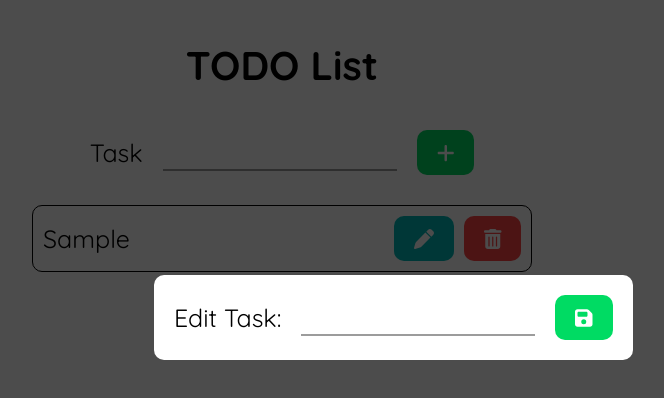
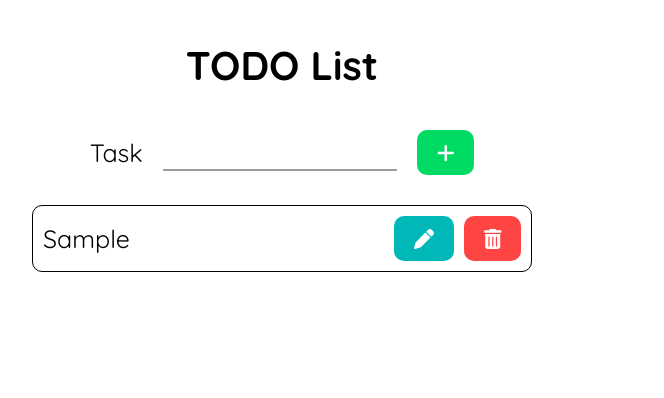
Before and after one commit to harshalx1dev/todo-list, a React (Create React App) app: page / in a window 1280 px wide. Both pictures are taken after typing "Sample" into the empty fields and a click on the button 803 px from the left and 152 px from the top of the page. Shown: the top 398 px of the page, without its empty margins (358-1022 px from the left). Built offline with nearby package versions, Linux system fonts and the light colour scheme.

Commit message:
Project Completed

```diff
--- a/src/App.js
+++ b/src/App.js
@@ -40,8 +40,18 @@ const App = () => {
     })
   }
 
+  const taskEditHandler = (id, value) => {
+    if (value.trim() === '') return;
+
+    setListItems((prevState) => {
+      prevState[id] = value;
+      setLocalStorage([...prevState])
+      return [...prevState];
+    })
+  }
+
   return (
-    <ListStore.Provider value={{ listItems: listItems, taskDeleteHandler: taskDeleteHandler }}>
+    <ListStore.Provider value={{ listItems, taskDeleteHandler, taskEditHandler }}>
       <h1>TODO List</h1>
       <form className="taskForm" onSubmit={taskSubmitHandler}>
         <Input value={inpValue} onChange={taskInpHandler} id="itemInp" label="Task" />
--- a/src/components/ListItem.css
+++ b/src/components/ListItem.css
@@ -28,6 +28,7 @@
 .editTaskForm {
   display: flex;
   justify-content: center;
+  align-items: center;
 }
 
 .editTaskForm button {
@@ -43,7 +44,7 @@
   transition: all 0.3s ease-in-out;
 }
 
-.editTask button:hover {
+.editTaskForm button:hover {
   cursor: pointer;
   background-color: black;
 }
--- a/src/components/ListItem.js
+++ b/src/components/ListItem.js
@@ -1,30 +1,53 @@
-import React, { useContext } from "react";
+import React, { useContext, useState } from "react";
 import Modal from "./Modal";
 import ListStore from "../store/listStore";
 import { FontAwesomeIcon } from "@fortawesome/react-fontawesome";
-import { faTrashCan, faPen, faFloppyDisk } from "@fortawesome/free-solid-svg-icons";
+import { faTrashCan, faPen, faFloppyDisk, faX } from "@fortawesome/free-solid-svg-icons";
 import './ListItem.css'
 import Input from "./Input";
 
 const ListItem = (props) => {
+  const [editValue, setEditValue] = useState(props.value)
+  const [modalFlag, setModalFlag] = useState(false)
   const listCtx = useContext(ListStore)
+
+  const showModal = () => {
+    setModalFlag(true)
+  }
+
+  const closeModal = () => {
+    setModalFlag(false)
+  }
+
+  const editInpHandler = (event) => {
+    setEditValue(event.target.value)
+  }
+
   const deleteHandler = () => {
     listCtx.taskDeleteHandler(props.id)
   }
 
+  const editSubmitHandler = (event) => {
+    event.preventDefault();
+    listCtx.taskEditHandler(props.id, editValue)
+    closeModal()
+  }
+
   return (
     <div className="listItem">
-      <Modal>
-        <form className="editTaskForm">
-          <Input id="editInp" label="Edit Task:" />
-          <button><FontAwesomeIcon icon={faFloppyDisk} /></button>
+      {modalFlag && <Modal title="Edit Mode" onClick={closeModal}>
+        <form className="editTaskForm" onSubmit={editSubmitHandler}>
+          <Input id="editInp" label="Edit Task:" value={editValue} onChange={editInpHandler} />
+          <button type="submit"><FontAwesomeIcon icon={faFloppyDisk} /></button>
         </form>
-      </Modal>
+      </Modal>}
+
       <li>
         {props.value}
       </li>
+
       <div>
-        <button className="editBtn"><FontAwesomeIcon icon={faPen} /></button>
+        <button className="editBtn" onClick={showModal}><FontAwesomeIcon icon={faPen} /></button>
         <button className="deleteBtn" onClick={deleteHandler}><FontAwesomeIcon icon={faTrashCan} /></button>
       </div>
     </div>
--- a/src/components/Modal.css
+++ b/src/components/Modal.css
@@ -9,11 +9,30 @@
 }
 
 .modal {
+  display: flex;
+  flex-direction: column;
   position: fixed;
-  left: 40%;
+  left: 38%;
   bottom: 55%;
   background-color: white;
   padding: 20px;
   border-radius: 10px;
   z-index: 9999;
 }
+
+.modalWrap {
+  display: flex;
+  justify-content: space-between;
+  margin-bottom: 30px;
+}
+
+.modalWrap h2 {
+  font-size: 36px;
+}
+
+.modalCloseBtn {
+  border: none;
+  outline: none;
+  background-color: transparent;
+  cursor: pointer;
+}
--- a/src/components/Modal.js
+++ b/src/components/Modal.js
@@ -1,23 +1,32 @@
-import { Fragment } from "react"
+import { Fragment } from "react";
+import ListStore from "../store/listStore";
+import { FontAwesomeIcon } from "@fortawesome/react-fontawesome";
+import { faXmark } from "@fortawesome/free-solid-svg-icons";
 import './Modal.css'
 
 const Backdrop = (props) => {
   return (
-    <div className="backdrop"></div>
+    <div className="backdrop" onClick={props.onClick}></div>
   )
 }
 
 const ModalOverlay = (props) => {
   return (
-    <div className="modal">{props.children}</div>
+    <div className="modal">
+      <div className="modalWrap">
+        <h2>{props.title}</h2>
+        <button className="modalCloseBtn" onClick={props.onClick}><FontAwesomeIcon icon={faXmark} size="3x" /></button>
+      </div>
+      {props.children}
+    </div>
   )
 }
 
 const Modal = (props) => {
   return (
     <Fragment>
-      <Backdrop />
-      <ModalOverlay>
+      <Backdrop onClick={props.onClick} />
+      <ModalOverlay title={props.title} onClick={props.onClick}>
         {props.children}
       </ModalOverlay>
     </Fragment>
--- a/src/store/listStore.js
+++ b/src/store/listStore.js
@@ -3,6 +3,8 @@ import React from "react"
 const ListStore = React.createContext({
   listItems: [],
   taskDeleteHandler: () => {},
+  taskEditHandler: () => {},
+  modalHandler: () => {}
 })
 
 export default ListStore;
```
